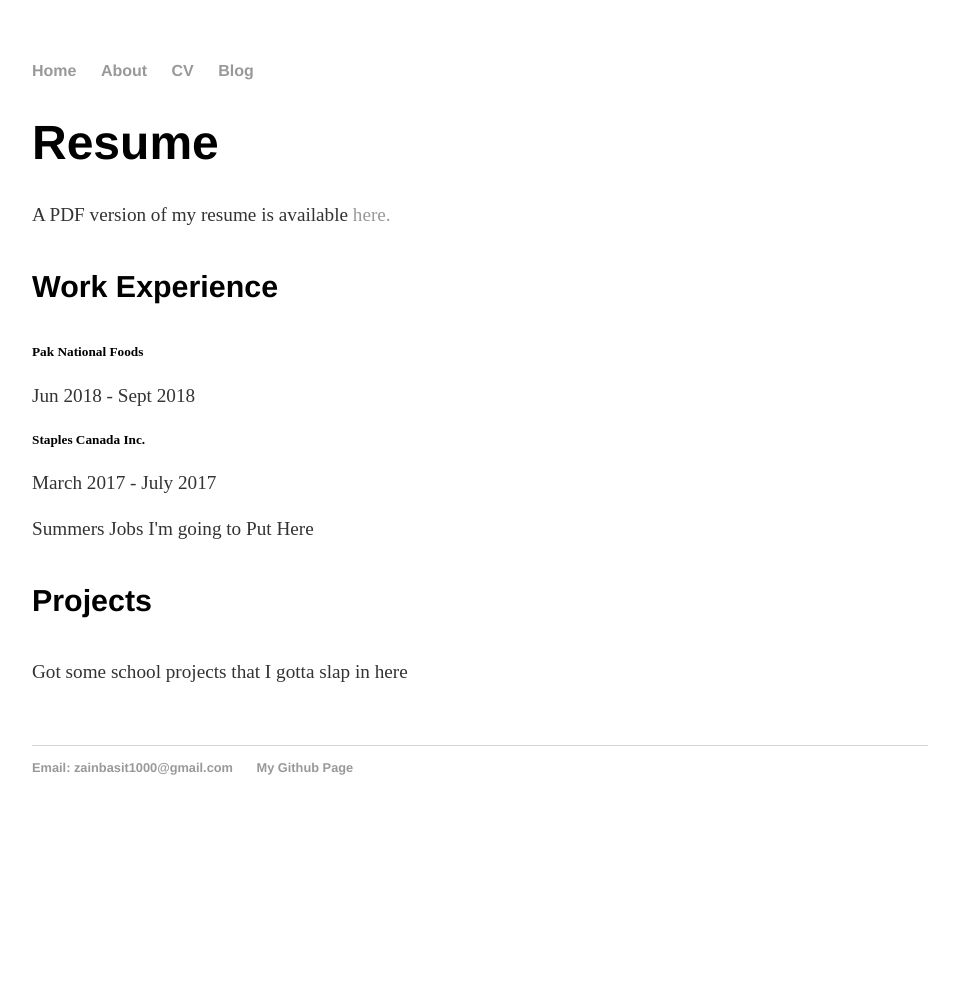
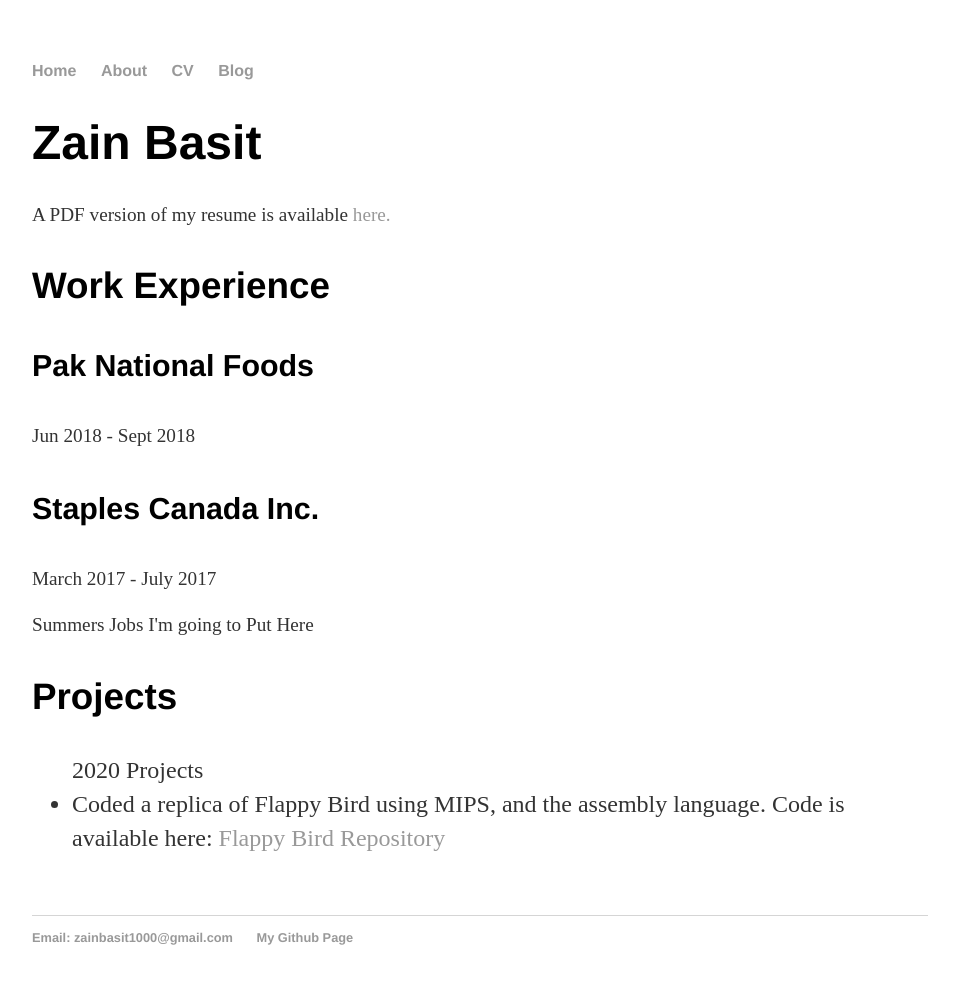
Before and after one commit to Zain-Basit/zain-basit.github.io, a Jekyll site: the page built from cv/index.html, in a window 1280 px wide. Shown: the whole page, without its empty margins (160-1119 px from the left). Built offline with Jekyll 4.4.1, drawn with Linux system fonts in a browser that asks for light colours; before the commit the page ends 900 px from its top, so only the background shows below that.

Commit message:
Updating the CV Page

```diff
--- a/cv/index.html
+++ b/cv/index.html
@@ -4,17 +4,20 @@ title: Zain's CV/Resume
 ---
 
 <div class="cv">
-    <h1>Resume</h1>
+    <h1>Zain Basit</h1>
         <p>A PDF version of my resume is available <a href="/cv/ZainBasitResume.pdf" target="_blank">here.</a></p>
-    <h4>Work Experience</h4>
-        <h5>Pak National Foods</h3>
+    <h3>Work Experience</h3>
+        <h4>Pak National Foods</h4>
             <p>Jun 2018 - Sept 2018</p>
 
-        <h5>Staples Canada Inc.</h5>
+        <h4>Staples Canada Inc.</h4>
             <p>March 2017 - July 2017</p>
 
         <p>Summers Jobs I'm going to Put Here</p>
-    <h4>Projects</h4>
-        <p>Got some school projects that I gotta slap in here</p>
-
+    <h3>Projects</h3>
+        <ul title="2020">
+            <lh>2020 Projects</lh>
+            <li>Coded a replica of Flappy Bird using MIPS, and the assembly language.
+                Code is available here: <a href="" target="_blank">Flappy Bird Repository</a></li>
+        </ul>
 </div><!-- /.blurb -->
```
